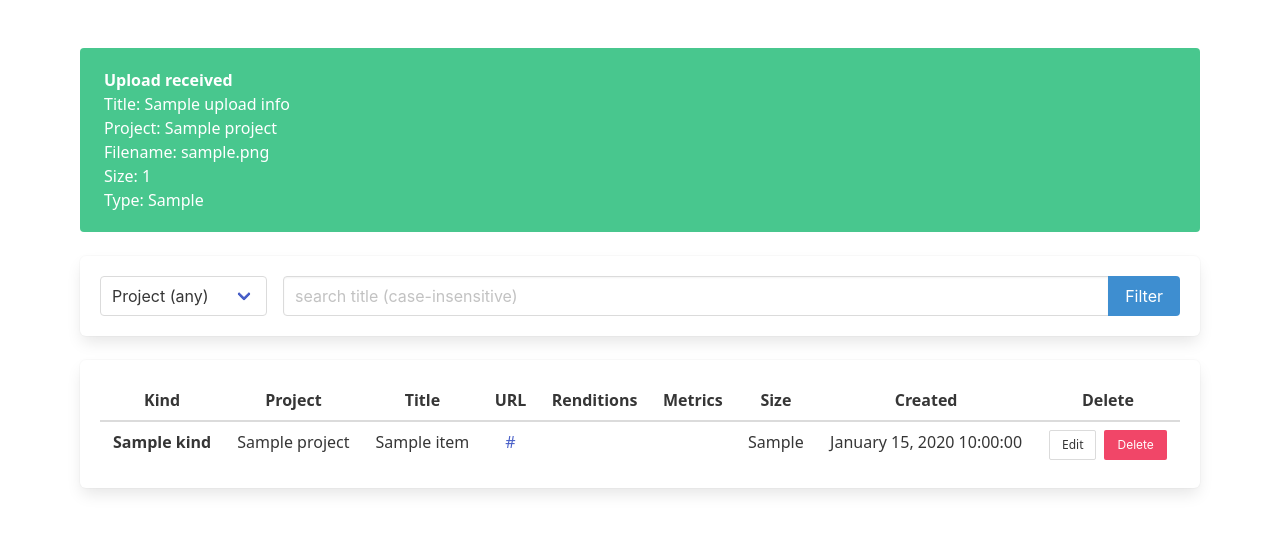
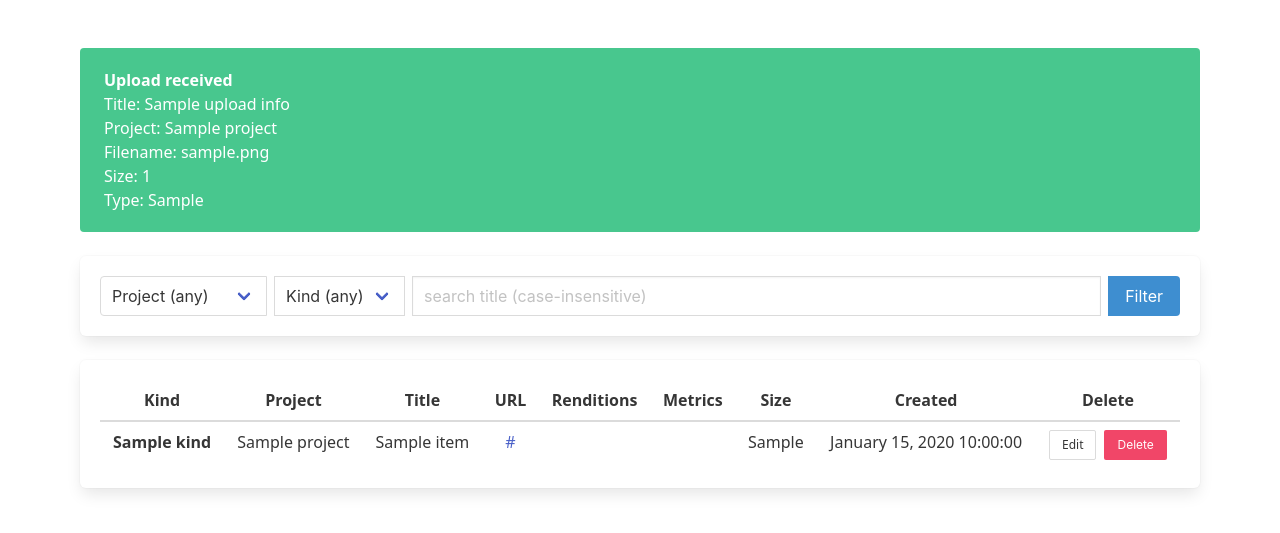
Before and after one commit to dethbird/cdn, a PHP site: template templates/admin/index.twig in a window 1280 px wide. Shown: the part 52-585 px from the top of the page. Run offline with PHP 8.4, Linux system fonts and the light colour scheme; the template is opened without the code that fills it: most values are stand-ins (such as "Sample title", 1, 10 or a date in 2020); some libraries are stand-ins or nearby versions.

Commit message:
filter by kind

```diff
--- a/templates/admin/index.twig
+++ b/templates/admin/index.twig
@@ -21,9 +21,10 @@
   <div class="box">
     <div style="display:flex;justify-content:space-between;align-items:center;gap:1rem">
       <div style="display:flex;gap:1rem;flex:1;align-items:center">
+        <form method="get" class="field has-addons" style="flex:1;display:flex;align-items:center;gap:.5rem">
           <div class="control">
             <div class="select">
-            <select id="projectFilterSelect">
+              <select id="projectFilterSelect" name="project">
                 <option value="">Project (any)</option>
                 {% for p in projects %}
                   <option value="{{ p.id|e }}" {% if p.id == project %}selected{% endif %}>{{ p.name|e }}</option>
@@ -31,7 +32,15 @@
               </select>
             </div>
           </div>
-        <form method="get" class="field has-addons" style="flex:1">
+          <div class="control">
+            <div class="select">
+              <select id="kindFilterSelect" name="kind">
+                <option value="any" {% if kind == '' or kind == 'any' %}selected{% endif %}>Kind (any)</option>
+                <option value="image" {% if kind == 'image' %}selected{% endif %}>Image</option>
+                <option value="audio" {% if kind == 'audio' %}selected{% endif %}>Audio</option>
+              </select>
+            </div>
+          </div>
           <div class="control is-expanded">
             <input class="input" name="q" placeholder="search title (case-insensitive)" value="{{ q|default('')|e }}" />
           </div>
@@ -45,13 +54,11 @@
   </div>
 
   <script>
-    document.getElementById('projectFilterSelect').addEventListener('change', function(e){
-      const val = e.target.value;
-      const url = new URL(window.location.href);
-      if (val) url.searchParams.set('project', val);
-      else url.searchParams.delete('project');
-      window.location = url.toString();
-    });
+    // Submit the surrounding GET form when either select changes so Filter preserves all params
+    const projectSelect = document.getElementById('projectFilterSelect')
+    const kindSelect = document.getElementById('kindFilterSelect')
+    if (projectSelect) projectSelect.addEventListener('change', function(){ this.form.submit() })
+    if (kindSelect) kindSelect.addEventListener('change', function(){ this.form.submit() })
   </script>
 
   <div class="box">
```
Also changed, not shown: src/Controllers/AdminController.php (+12 -6 lines). Lines whose indentation alone changed are shown as unchanged.
